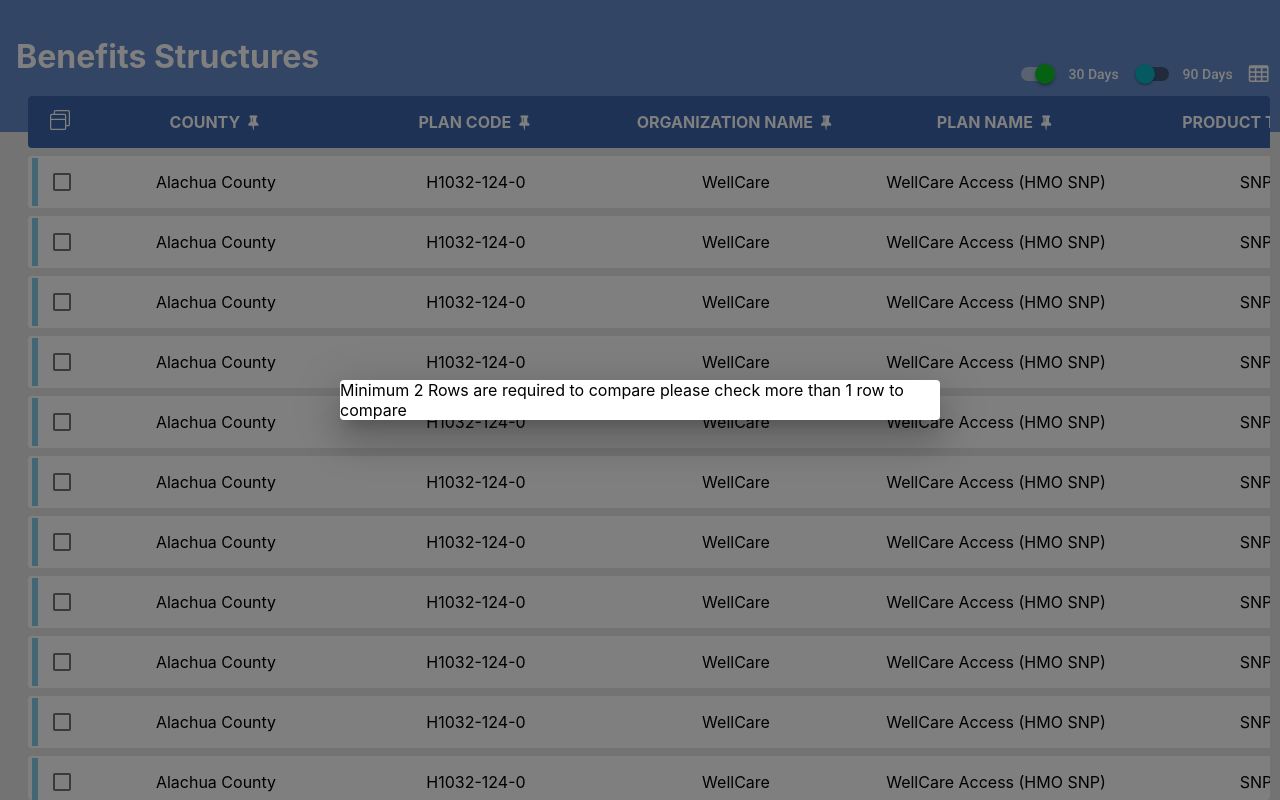
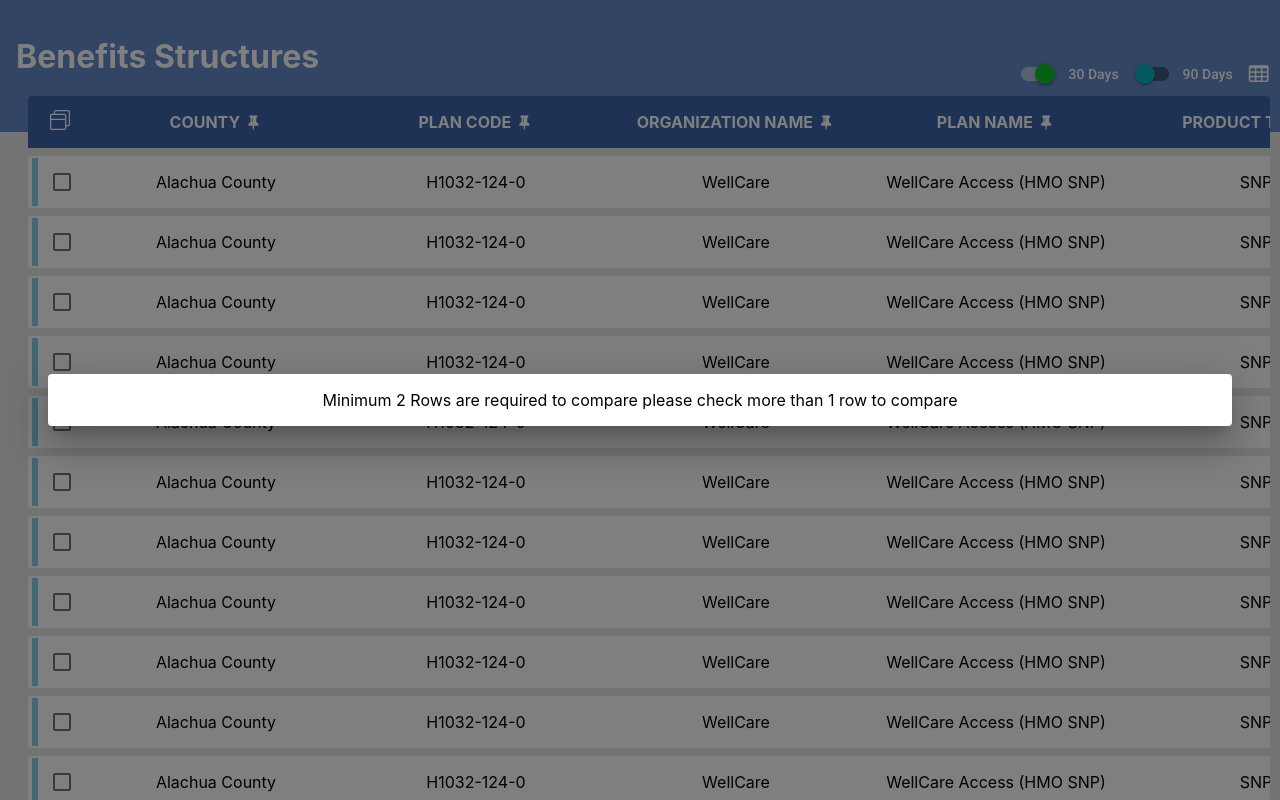
Before and after one commit to sai-public-user/new, a React (Create React App) app: page / in a window 1280 px wide. Both pictures are taken after a click on the icon 60 px from the left and 120 px from the top of the page. Built offline with nearby package versions, Linux system fonts and the light colour scheme; the HTML template or start-up script is replaced by a standard one.

Commit message:
dialog and pinned column fixes

```diff
--- a/src/common/Table/SampleData.js
+++ b/src/common/Table/SampleData.js
@@ -5,9 +5,9 @@
   "organization_name": "WellCare",
   "plan_name": "WellCare Access (HMO SNP)",
   "product_type": "SNP",
-  "monthly_premium": "0",
-  "annual_drug_deductible": "414",
-  "drug_count": "87654321",
+  "monthly_premium": "-",
+  "annual_drug_deductible": 0,
+  "drug_count": "",
   "current_enrollees": "109",
   "gain_or_loss": "Gain",
   "Mail Order - PT:1 - 30": "90$",
--- a/src/common/Table/SharedStyles.js
+++ b/src/common/Table/SharedStyles.js
@@ -5,7 +5,6 @@
 min-height: 52px;
 max-height: 52px;
 padding-left: 0.5rem;
-border-radius: 4px;
 background-color: #3c65ab;
 color: white;
 text-transform: uppercase;
--- a/src/common/Table/cell.js
+++ b/src/common/Table/cell.js
@@ -6,10 +6,10 @@
 } = Styles.default;
 
 function Cell(props) {
-    const { data = '', isPinnedVal = false, endPosition = -1, name, title } = props;
+    const { data = null, endPosition = -1, name, title } = props;
     return (
         <TableRowCell title={title} className={`${endPosition > 0 ? ' last_cell' : ''}`} name={name}>
-            {data}
+            {data !== null && (data.length > 0 || typeof data === 'number') ? data : '-'}
         </TableRowCell>
     )
 }
--- a/src/common/Table/table.css
+++ b/src/common/Table/table.css
@@ -13,3 +13,8 @@
 .header_cell:hover {
     background-color: #6f97db;
 }
+
+div[role=document] :first-child {
+    max-width: 100% !important;
+    flex: 1 !important;
+}
--- a/src/common/Table/table.js
+++ b/src/common/Table/table.js
@@ -35,15 +35,16 @@
     }
 
     isPinned = (e) => {
-		let { pinned = [], maxPinnedcols, headers } = this.state;
-        if (pinned.includes(e.currentTarget.getAttribute('name'))) {
-            pinned = pinned.filter(one => one != e.currentTarget.getAttribute('name'))
+        const { pinned = [], maxPinnedcols, headers } = this.state;
+        let newPinned = pinned.map(o => o);
+        if (newPinned.includes(e.currentTarget.getAttribute('name'))) {
+            newPinned = newPinned.filter(one => one != e.currentTarget.getAttribute('name'))
         } else {
-            pinned.push(e.currentTarget.getAttribute('name'));
-		}
-		if (Array.isArray(pinned) && pinned.length > maxPinnedcols) return;
-        this.setState({ pinned }, () => {
-            const pinnedHeaders = Array.isArray(pinned) && headers.filter(one => pinned.includes(one.value));
+            newPinned.push(e.currentTarget.getAttribute('name'));
+        }
+        if (Array.isArray(newPinned) && newPinned.length > maxPinnedcols) return;
+        this.setState({ pinned: newPinned }, () => {
+            const pinnedHeaders = Array.isArray(newPinned) && headers.filter(one => newPinned.includes(one.value));
             this.setState({ pinnedHeaders });
         });
     }
@@ -61,10 +62,10 @@
 
     getHeaders = (tableCols, days = [], order = '') => {
 		const { exclude } = this.props;
-		const { pinned } = this.state;
+        const { pinned } = this.state;
         if(tableCols.length > 0) {
             const headers = tableCols.filter(({ name, value }) => {
-								if (Array.isArray(pinned) && pinned.includes(value)) return false;
+				if (Array.isArray(pinned) && pinned.includes(value)) return false;
                 const valueData = value.indexOf(' - ') > -1 ? value.split(' - ')[0] : value;
                 if(exclude.includes(value.indexOf(' - ') > -1 ? value.split(' - ')[1] : value)) return false;
                 if (Array.isArray(days) && days.includes(name) && days.includes(valueData)) {
@@ -113,6 +114,8 @@
             sortedCol,
         } = this.state;
         const { days = [], hasPinnedColumns } = this.props;
+        const filteredHeaders = this.getHeaders(headers, days);
+        const compareHeaders = Array.isArray(filteredHeaders) && Array.isArray(pinnedHeaders) ? filteredHeaders.concat(pinnedHeaders) : [];
         return (
             <div style={{	display: 'flex', flexWrap: 'wrap', maxHeight: '100vh'}}>
                 {hasPinnedColumns && pinnedHeaders.length > 0 && (
@@ -124,17 +127,17 @@
                   	</div>
 			    )}
 			    <div className="mainTable" style={{ minWidth: `${100 - pinnedHeaders.length * 15}%`, overflowX: 'scroll' }}>
-                    <Fragment><Header sortedCol={sortedCol} onCellClick={this.onCellClick} headers={this.getHeaders(headers, days)} compare={this.compareClicked} hasPinnedColumns pinned={pinned} isPinned={this.isPinned} /></Fragment>
-			    	<Fragment>{ Array.isArray(rows) && rows.map((row, i) => <Row checked={checked} checkBoxChange={this.rowCheckBoxChange} row={row} key={i} headers={this.getHeaders(headers, days)} pinned={pinned} />)}</Fragment>
+                    <Fragment><Header sortedCol={sortedCol} onCellClick={this.onCellClick} headers={filteredHeaders} compare={this.compareClicked} hasPinnedColumns pinned={pinned} isPinned={this.isPinned} /></Fragment>
+			    	<Fragment>{ Array.isArray(rows) && rows.map((row, i) => <Row checked={checked} checkBoxChange={this.rowCheckBoxChange} row={row} key={i} headers={filteredHeaders} pinned={pinned} />)}</Fragment>
 			    </div>
                 <Dialog open={showCmpDialog} onClose={() => this.setState({ showCmpDialog: false })} >
                     {
                         Array.isArray(compareRows) && compareRows.length > 1 ? (
-                            <DialogTitle id="simple-dialog-title">
-                              <Fragment><Header headers={headers} noCompare /></Fragment>
-			    	          <Fragment>{ Array.isArray(compareRows) && compareRows.map((row, i) => <Row row={row} key={i} headers={headers} noCompare />)}</Fragment>
-                            </DialogTitle>
-                        ) : (<div>Minimum 2 Rows are required to compare please check more than 1 row to compare</div>)
+                            <div className="dialog-content">
+                              <Fragment><Header headers={compareHeaders} noCompare /></Fragment>
+			    	          <Fragment>{ Array.isArray(compareRows) && compareRows.map((row, i) => <Row row={row} key={i} headers={compareHeaders} noCompare />)}</Fragment>
+                            </div>
+                        ) : (<div style={{ padding: '1rem', textAlign: 'center' }}>Minimum 2 Rows are required to compare please check more than 1 row to compare</div>)
                     }
                 </Dialog>
             </div>
--- a/src/common/config.js
+++ b/src/common/config.js
@@ -5,7 +5,6 @@
 
 const store = createStore(
     rootReducer,
-    window.__REDUX_DEVTOOLS_EXTENSION__ && window.__REDUX_DEVTOOLS_EXTENSION__(),
 );
 
 export default store;
```
